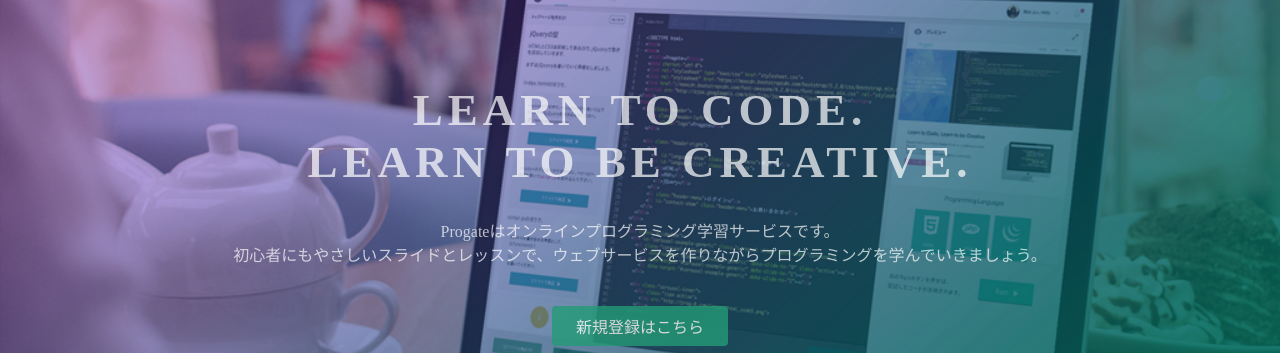
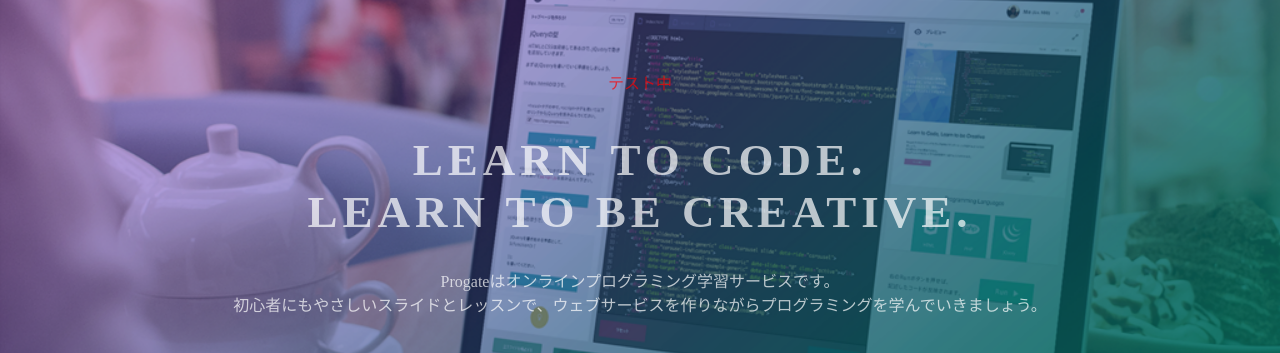
Before and after one commit to sheepdogbowwow/sheepdogbowwow.github.io, a plain HTML site: page index.html in a window 1280 px wide. Shown: the part 126-479 px from the top of the page. Drawn offline with Linux system fonts and the light colour scheme.

Commit message:
Update index.html

```diff
--- a/index.html
+++ b/index.html
@@ -23,6 +23,7 @@
   </header>
   <div class="top-wrapper">
     <div class="container">
+      <p style="color:red">テスト中</p>
       <h1>LEARN TO CODE.<br>LEARN TO BE CREATIVE.</h1>
       <p>Progateはオンラインプログラミング学習サービスです。<br>初心者にもやさしいスライドとレッスンで、ウェブサービスを作りながらプログラミングを学んでいきましょう。</p>
       <div class="btn-wrapper">
```
